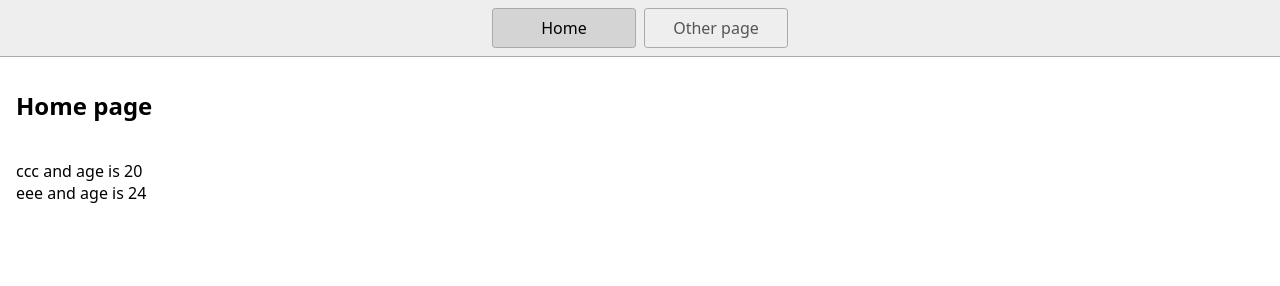
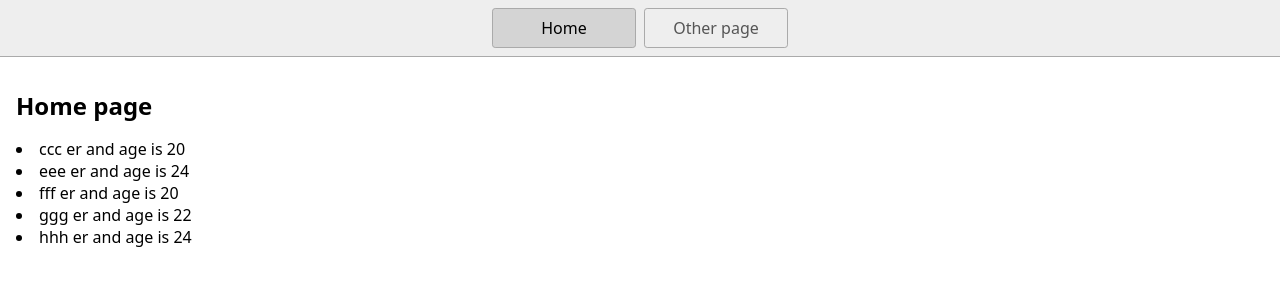
Before and after one commit to carthworks/interview_mach_tests, a plain HTML site: page index.html in a window 1280 px wide. Drawn offline with Linux system fonts and the light colour scheme.

Commit message:
2 files modified

```diff
--- a/index.html
+++ b/index.html
@@ -17,7 +17,7 @@
       <a href="/page2.html">Other page</a>
     </nav>
     <main>
-      <h1>Home page</h1>
+      <h1 id="header">Home page</h1>
       <div id="empDiv"></div>
     </main>
   </body>
--- a/script.js
+++ b/script.js
@@ -6,18 +6,36 @@ let emp = [
   { name: 'ccc', age: 20 },
   { name: 'ddd', age: 28 },
   { name: 'eee', age: 24 },
+  { name: 'fff', age: 20 },
+  { name: 'ggg', age: 22 },
+  { name: 'hhh', age: 24 },
 ];
 
 //console.log(emp);
 const ageBelow25 = emp.filter((employee) => employee.age < 25);
 //console.log(ageBelow25);
-var empDivIs = document.getElementById('empDiv');
-ageBelow25.map(({ name, age }) => {
-  const dataToShow = '<h4>' + name + ' and age is ' + age + '<h4>';
-  //console.log(dataToShow);
-  empDivIs.innerHTML =
-    empDivIs.innerHTML + '<br/>' + name + ' and age is ' + age;
+// var headDiv = document.getElementById('header');
+// headDiv.addEventListener('click', () => {
+//   console.log('i am clicked!!');
+// });
+
+// var empDivIs = document.getElementById('empDiv');
+// ageBelow25.map(({ name, age }) => {
+//   const dataToShow = `<li> ${name}  and age is ${age} </li>`;
+//   empDivIs.innerHTML = empDivIs.innerHTML + dataToShow;
+// });
+
+const empDivIs = document.getElementById('empDiv');
+const fragment = document.createDocumentFragment();
+ageBelow25.forEach(({ name, age }) => {
+  const li = document.createElement('li');
+  li.innerText = ` ${name} er and age is ${age}`;
+  li.addEventListener('click', function () {
+    console.log('clicked', name);
+  });
+  fragment.appendChild(li);
 });
+empDivIs.appendChild(fragment);
 
 //empDivIs.innerHTML = JSON.stringify(ageBelow25);
 
```
